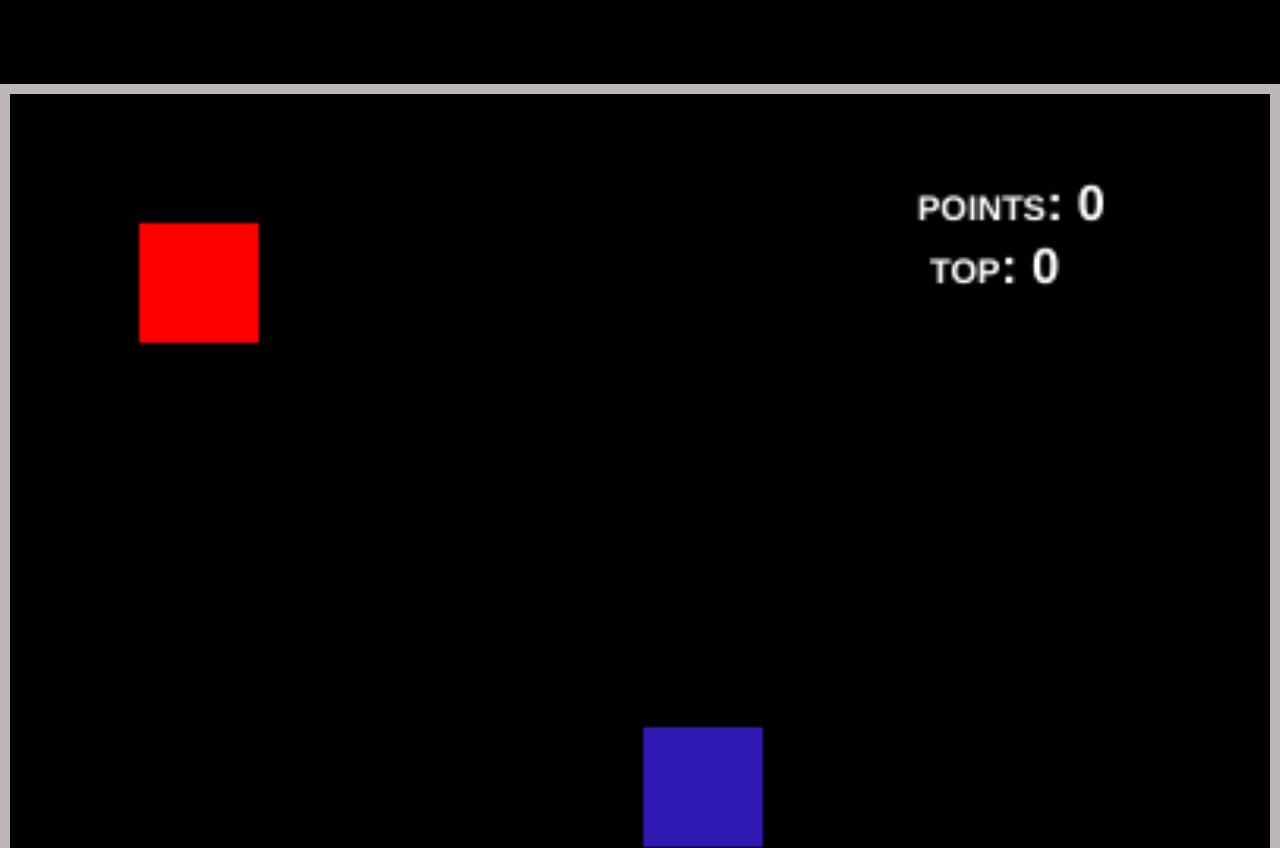
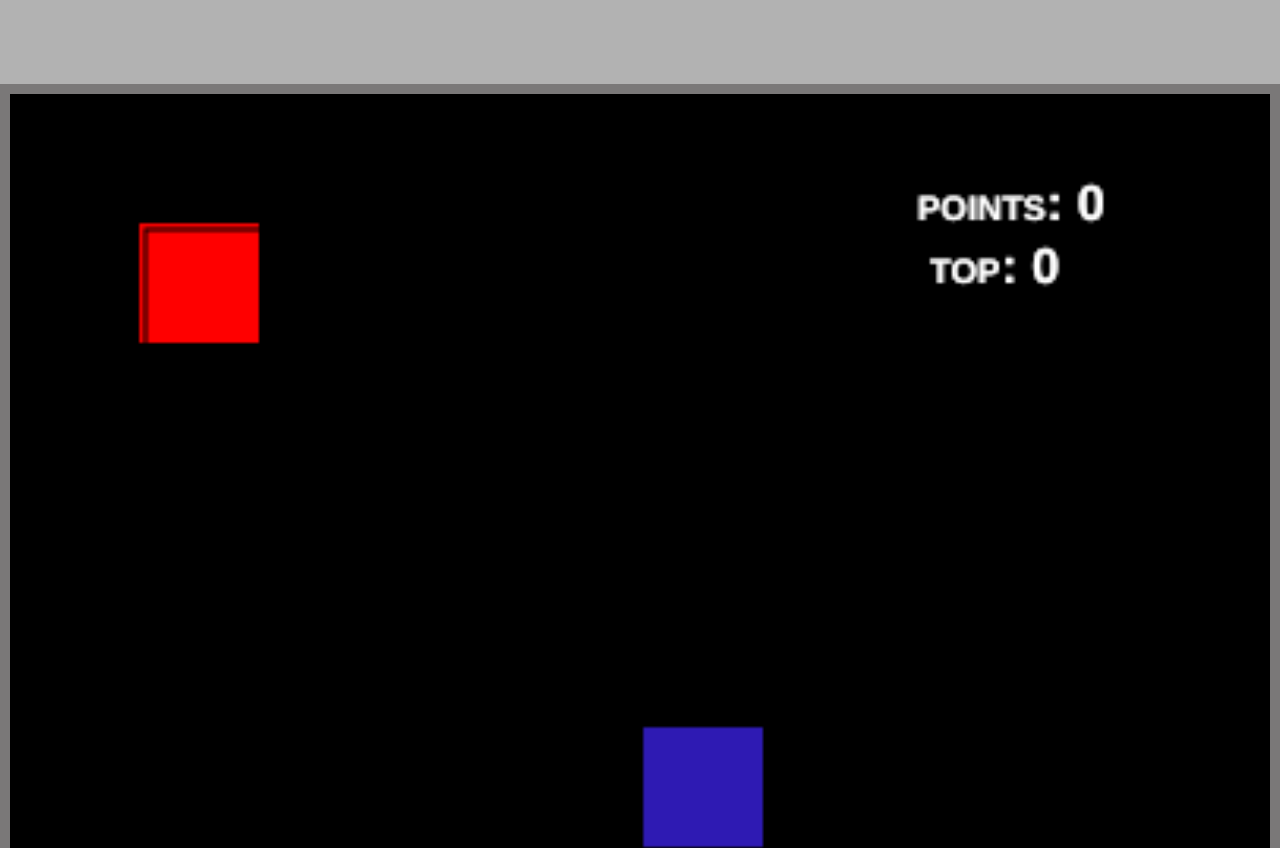
Before and after one commit to BenRomeroArg/super-snake-2023, a plain HTML site: page index.html in a window 1280 px wide. Shown: the top 848 px of the page. Drawn offline with Linux system fonts and the light colour scheme.

Commit message:
v1.0.1-2023

```diff
--- a/app.js
+++ b/app.js
@@ -41,7 +41,6 @@ const Snake = (function () {
       reset: function () {
         ctx.fillStyle = 'black';
         ctx.fillRect(0, 0, canv.width, canv.height);
-
         tail = INITIAL_TAIL;
         points = 0;
         velocity.x = 0;
@@ -135,9 +134,8 @@ const Snake = (function () {
         if (velocity.x == -1 && velocity.y == 0) lastAction = ActionEnum.left;
         if (velocity.x == 1 && velocity.y == 0) lastAction = ActionEnum.right;
 
-        ctx.fillStyle = 'black';
+        ctx.fillStyle = 'rgba(0, 0, 0, 0.3)';//fondo black
         ctx.fillRect(0,0,canv.width,canv.height);
-
         if(walls) HitWall();
         else DontHitWall();
 
@@ -158,8 +156,9 @@ const Snake = (function () {
         ctx.fillStyle = 'rgb(46, 26, 179)';
         for(var i=0; i<trail.length-1; i++) {
           ctx.fillRect(trail[i].x * gridSize+1, trail[i].y * gridSize+1,
-  gridSize-2, gridSize-2);
-
+  gridSize-2, gridSize-2);//cuerpo
+          ctx.strokeRect(trail[i].x * gridSize+1, trail[i].y * gridSize+1,
+            gridSize-2, gridSize-2);//marco
           // console.debug(i + ' => player:' + player.x, player.y + ',
             //trail:' + trail[i].x, trail[i].y);
           if (!stopped && trail[i].x == player.x && trail[i].y == player.y){
@@ -187,10 +186,12 @@ const Snake = (function () {
             return false;
           })());
         }
-
+        //manzanas
         ctx.fillStyle = 'red';
         ctx.fillRect(fruit.x * gridSize+1, fruit.y * gridSize+1, gridSize-2,
   gridSize-2);
+        ctx.strokeRect(fruit.x * gridSize+3, fruit.y * gridSize+3, gridSize-3,
+          gridSize-3);//marco
 
         if(stopped) {
           ctx.fillStyle = 'rgba(250,250,250,0.8)';
--- a/css/styles.css
+++ b/css/styles.css
@@ -1,6 +1,7 @@
 body{
     margin: 0 auto;
-    background-color: black;
+    background-color:rgba(0, 0, 0, 0.3) ;
+
 }
 .titulo{
     color: green;
@@ -93,5 +94,5 @@ body{
     padding: 10px 10px;
     display: flex;
     flex-direction: column;
-    background-color: rgb(190, 183, 183);
+    background-color: rgb(122, 120, 120);
 }
```
